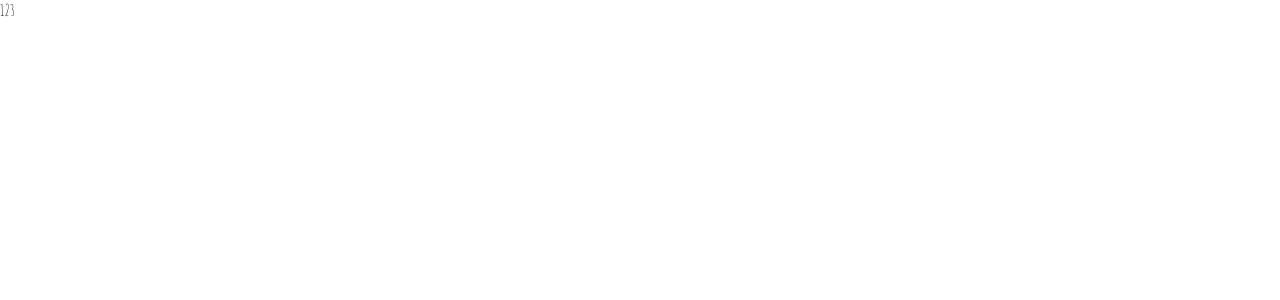
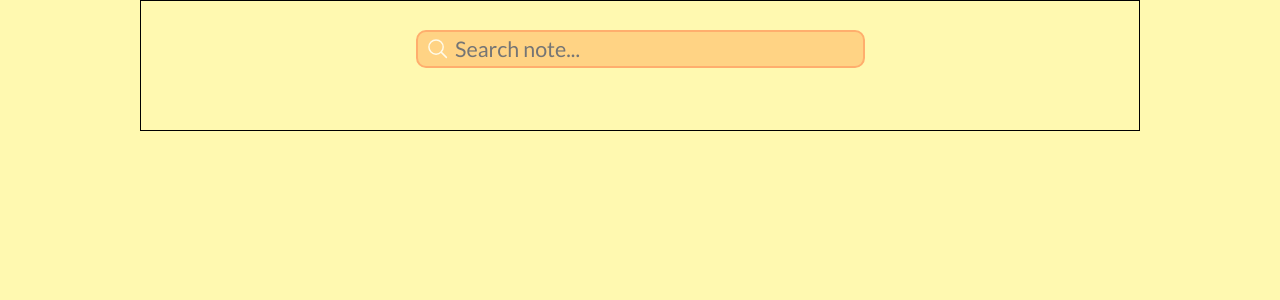
Before and after one commit to khrapunov967/react-sticky-notes-app, a React (Create React App) app: page / in a window 1280 px wide. Shown: the top 300 px of the page. Built offline with nearby package versions, Linux system fonts and the light colour scheme.

Commit message:
Make search bar

```diff
--- a/package.json
+++ b/package.json
@@ -6,6 +6,7 @@
     "@testing-library/jest-dom": "^5.16.5",
     "@testing-library/react": "^13.4.0",
     "@testing-library/user-event": "^13.5.0",
+    "node-sass": "^7.0.3",
     "react": "^18.2.0",
     "react-dom": "^18.2.0",
     "react-scripts": "5.0.1",
--- a/public/index.html
+++ b/public/index.html
@@ -8,7 +8,7 @@
     <meta name="description" content="Web site created using create-react-app"/>
     <link rel="preconnect" href="https://fonts.googleapis.com">
     <link rel="preconnect" href="https://fonts.gstatic.com" crossorigin>
-    <link href="https://fonts.googleapis.com/css2?family=Amatic+SC:wght@400;700&display=swap" rel="stylesheet">
+    <link href="https://fonts.googleapis.com/css2?family=Lato:wght@300;400;700&display=swap" rel="stylesheet">
     <title>React Sticky Notes App</title>
   </head>
   <body>
--- a/src/App.js
+++ b/src/App.js
@@ -1,8 +1,11 @@
 import React from "react";
+import SearchBar from "./UI/SearchBar/SearchBar";
 
 function App() {
   return (
-    <div className='wrapper'>123</div>
+    <div className='wrapper'>
+      <SearchBar placeholder={"Search note..."}/>
+    </div>
   );
 }
 
--- /dev/null
+++ b/src/UI/SearchBar/SearchBar.jsx
@@ -0,0 +1,16 @@
+import React from "react";
+import "./SearchBar.scss";
+
+const SearchBar = ({...props}) => {
+    return (
+        <div className="search-bar">
+            <div className="search-bar__icon">
+                <svg xmlns="http://www.w3.org/2000/svg" class="ionicon" viewBox="0 0 512 512"><path d="M221.09 64a157.09 157.09 0 10157.09 157.09A157.1 157.1 0 00221.09 64z" fill="none" stroke="currentColor" stroke-miterlimit="10" stroke-width="32"/><path fill="none" stroke="currentColor" stroke-linecap="round" stroke-miterlimit="10" stroke-width="32" d="M338.29 338.29L448 448"/></svg>
+            </div>
+
+            <input {...props} type="text" name="search-stroke" className="search-bar__search-stroke" />
+        </div>
+    );
+};
+
+export default SearchBar;
--- /dev/null
+++ b/src/UI/SearchBar/SearchBar.scss
@@ -0,0 +1,29 @@
+.search-bar {
+    margin-bottom: 3em;
+    display: flex;
+    width: 100%;
+    max-width: 449px;
+    gap: .3em;
+    border: solid 2px #FFAE6D;
+    border-radius: 10px;
+    align-items: center;
+    padding: .2em .4em;
+    background: #FFD384;
+
+
+    &__icon {
+        width: 25px;
+        height: 25px;
+
+        svg {
+            color: #FFFBE9;
+        }
+    }
+
+    &__search-stroke {
+        width: 100%;
+        border: none;
+        background: #FFD384;
+        color: #FFFBE9;
+    }
+}
--- a/src/index.css
+++ /dev/null
@@ -1,9 +0,0 @@
-* {
-  margin: 0;
-  padding: 0;
-  box-sizing: border-box;
-  font-family: 'Amatic SC', cursive;
-  text-decoration: none;
-  outline: none;
-  list-style: none;
-}
--- a/src/index.js
+++ b/src/index.js
@@ -1,6 +1,6 @@
 import React from 'react';
 import ReactDOM from 'react-dom/client';
-import './index.css';
+import './index.scss';
 import App from './App';
 
 const root = ReactDOM.createRoot(document.getElementById('root'));
--- /dev/null
+++ b/src/index.scss
@@ -0,0 +1,24 @@
+* {
+  margin: 0;
+  padding: 0;
+  box-sizing: border-box;
+  font-family: 'Lato', sans-serif;
+  text-decoration: none;
+  outline: none;
+  list-style: none;
+  font-size: 1.05em;
+}
+
+body {
+  background: #FFF9B0;
+}
+
+.wrapper {
+  max-width: 1000px;
+  margin: 0 auto;
+  display: flex;
+  flex-direction: column;
+  align-items: center;
+  padding-top: 1.5em;
+  border: solid 1px black;
+}
```
Also changed, not shown: src/assets/icons/search-icon.svg (added), 1 other file (tests, documents, lock files or other folders).
